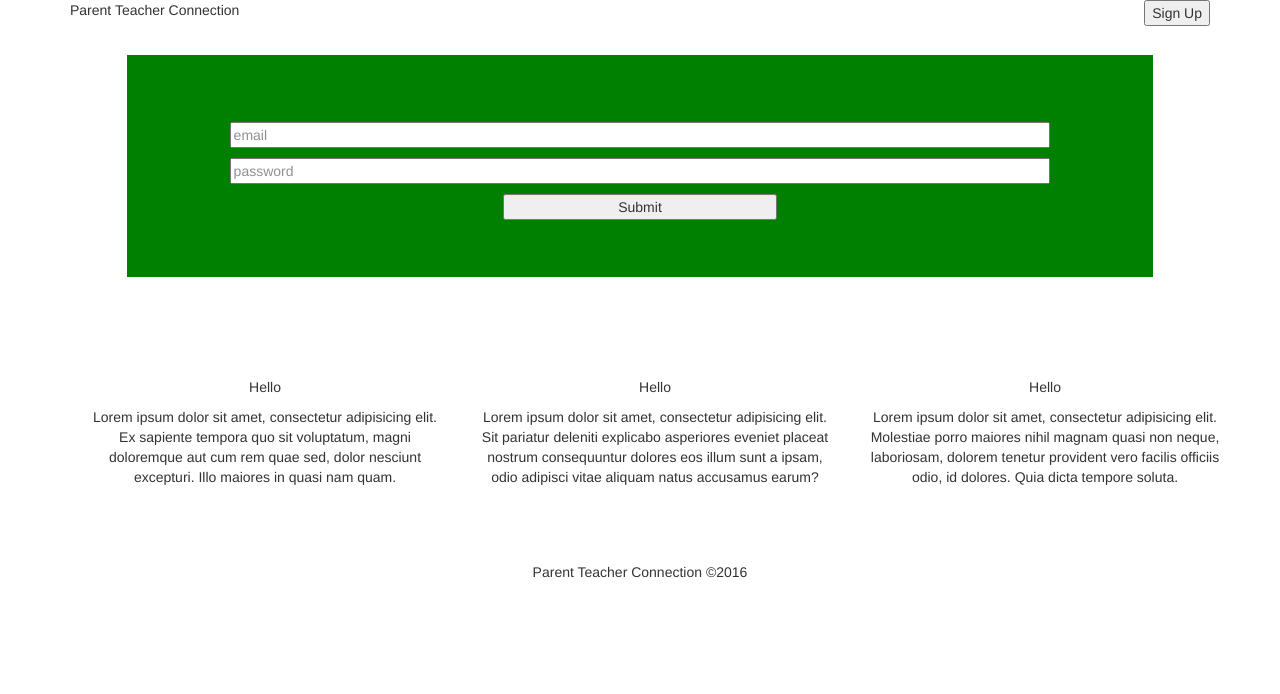
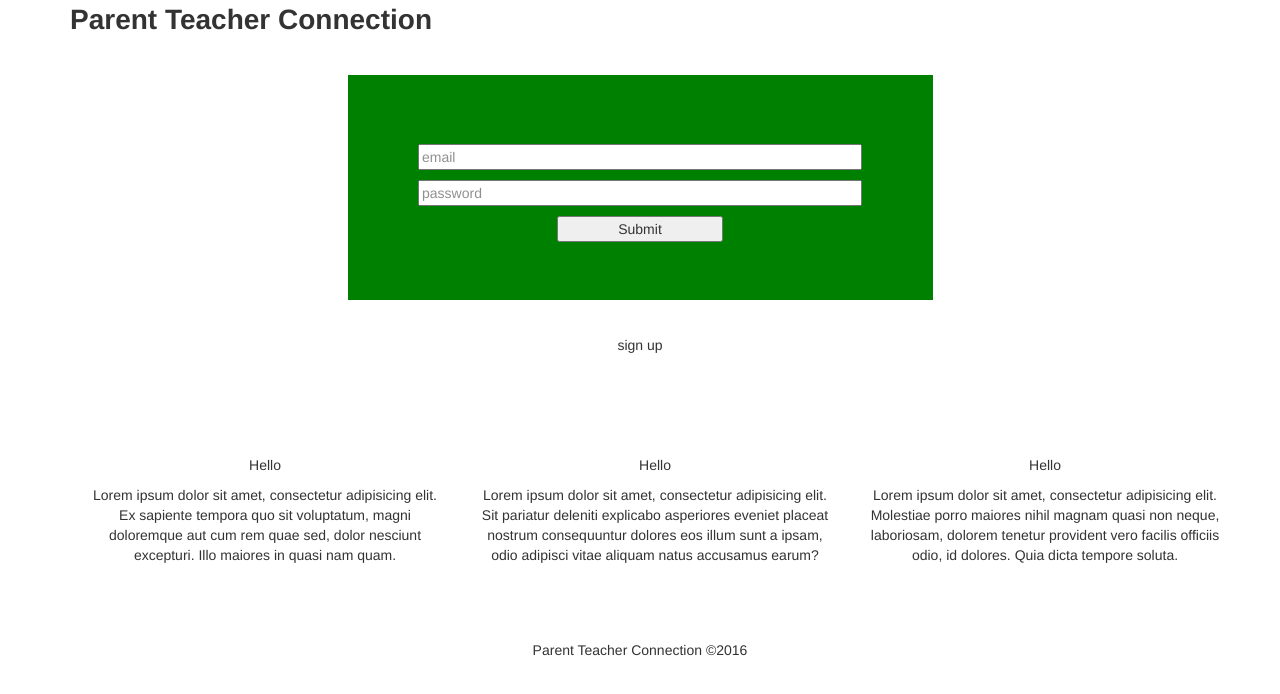
Before and after one commit to noemiostorga/Parent_Teacher_Connection, a plain HTML site: page index.html in a window 1280 px wide. Drawn offline with nearby package versions, Linux system fonts and the light colour scheme.

Commit message:
centered form

```diff
--- a/css/main.css
+++ b/css/main.css
@@ -1,3 +1,8 @@
+.logo{
+	font-size: 2em;
+	font-weight: bold;
+}
+
 
 nav ul{
 	padding: 0px;
@@ -10,23 +15,24 @@ nav ul li{
 	display: inline;
 }
 .signUp{
-	display: inline;
-	float: right;
+	text-align: center;
 }
 
 
 form{
-	width: 90%;
+
 	margin: 35px auto;
 	background: green;
 	padding: 5%;
 }
 
 
-form input{
+input{
 	display: block;
-	width: 90%;
+
+	width: 80%;
 	margin: 10px auto;
+
 
 }
 
--- a/index.html
+++ b/index.html
@@ -14,26 +14,32 @@
 <body>
 
 <div class="container">
-	<nav>
-		<ul>
-			<li>Parent Teacher Connection</li>
-			<li><button class="signUp">Sign Up </button></li>
+
+
+	<nav class="row">
+		<ul class="col-sm-12">
+			<li class="logo">Parent Teacher Connection</li>
+			<!-- <li><button class="signUp">Sign Up </button></li> -->
 		</ul>
 	</nav>
 
+<!--
+<div class="container">
+	<div class="row">
+		<input class=" center col-xs-12 col-sm-6 col-md-offset-8 col-md-4" type="email" placeholder="email"/>
+		<input class=" col-xs-12 col-sm-6 col-md-offset-8  col-md-4" type="password" placeholder="password" />
+		<button class="center submit col-xs-12 col-sm-6 col-md-offset-6 col-md-6" type="submit" >Submit</button>
+	</div>
+</div> -->
+<div class="row">
+	<form class="vertical-center col-md-6 col-md-offset-3">
+		<input class="" type="email" placeholder="email"/>
+		<input class="" type="password" placeholder="password" />
+		<button class="submit" type="submit" class="submit">Submit</button>
 
-<!-- <div class="form">
-	<input class="col-xs-12 col-sm-6 col-md-offset-6" type="email" placeholder="email"/>
-	<input class="col-xs-12 col-sm-6 col-md-offset-6" type="password" placeholder="password" />
-	<button class="col-xs-12 col-sm-6 col-md-offset-6" type="submit" class="submit">Submit</button>
-</div> -->
-
-	<form>
-		<input  type="email" placeholder="email"/>
-		<input  type="password" placeholder="password" />
-		<button  type="submit" class="submit">Submit</button>
 	</form>
-
+	<span class="col-xs-12 signUp">sign up </span>
+</div>
 
 
 
```
